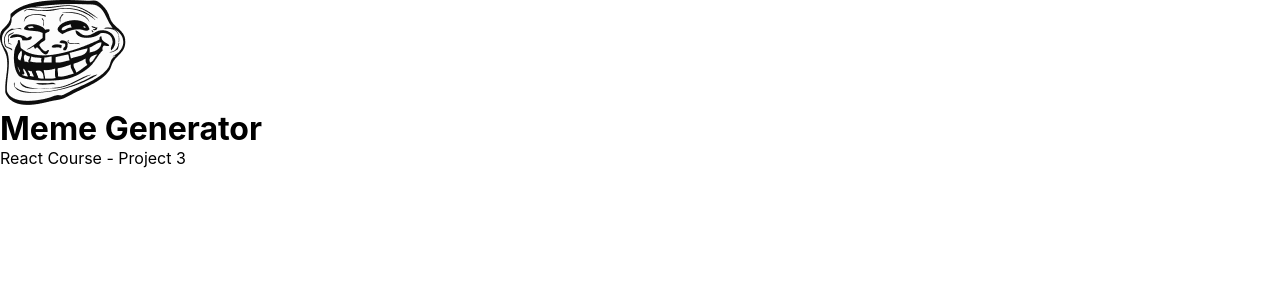
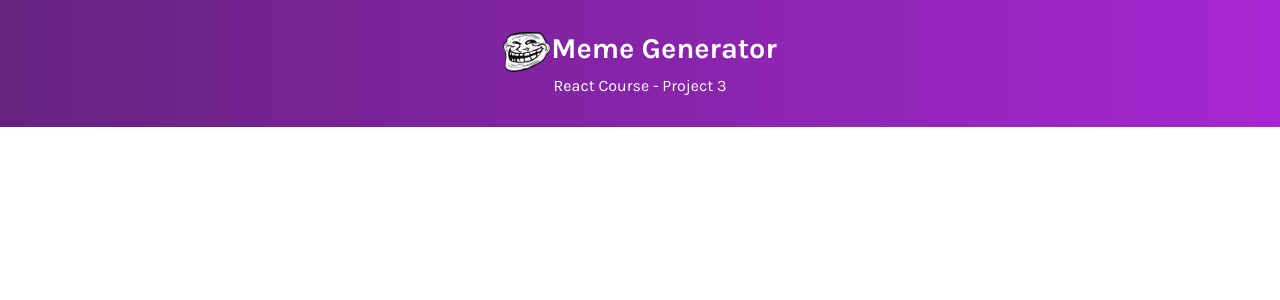
Before and after one commit to VioletViolaVi/Meme_Generator_Scrimba, a React (Create React App) app in the folder meme-generator/: page / in a window 1280 px wide. Shown: the top 300 px of the page. Built offline with nearby package versions, Linux system fonts and the light colour scheme.

Commit message:
Style header.

```diff
--- a/meme-generator/public/index.html
+++ b/meme-generator/public/index.html
@@ -8,6 +8,11 @@
     <meta
       name="description"
       content="Web site created using create-react-app"
+    />
+    <!-- google fonts -->
+    <link
+      href="https://fonts.googleapis.com/css2?family=Karla:wght@400;500;700&display=swap"
+      rel="stylesheet"
     />
     <link rel="apple-touch-icon" href="%PUBLIC_URL%/logo192.png" />
     <!--
--- a/meme-generator/src/App.css
+++ b/meme-generator/src/App.css
@@ -7,4 +7,33 @@
 
 body {
   cursor: default;
+  font-family: "Karla", Impact, "Haettenschweiler", "Arial Narrow Bold",
+    sans-serif;
 }
+
+/*********************************************************** header */
+.header-container {
+  background: linear-gradient(90deg, #672280 1.18%, #a626d3 100%);
+  color: #ffffff;
+  padding: 2rem 1rem;
+}
+
+.troll-container {
+  display: flex;
+  flex-direction: row;
+  justify-content: center;
+  align-items: stretch;
+}
+
+.header-img {
+  width: 3rem;
+  height: 2.5rem;
+}
+
+.title {
+  font-size: 1.8rem;
+}
+
+.react-course-container {
+  text-align: center;
+}
--- a/meme-generator/src/App.js
+++ b/meme-generator/src/App.js
@@ -3,9 +3,9 @@ import Header from "./components/header/Header";
 
 function App() {
   return (
-    <div>
+    <>
       <Header />
-    </div>
+    </>
   );
 }
 
--- a/meme-generator/src/components/header/Header.js
+++ b/meme-generator/src/components/header/Header.js
@@ -2,15 +2,15 @@ import troll from "../../images/troll-face.png";
 
 const Header = () => {
   return (
-    <header>
-      <div>
+    <header className="header-container">
+      <div className="troll-container">
         <figure>
-          <img src={troll} alt="A troll face." />
+          <img src={troll} alt="A troll face." className="header-img" />
         </figure>
-        <h1>Meme Generator</h1>
+        <h1 className="title">Meme Generator</h1>
       </div>
 
-      <div>
+      <div className="react-course-container">
         <p>React Course - Project 3</p>
       </div>
     </header>
```
